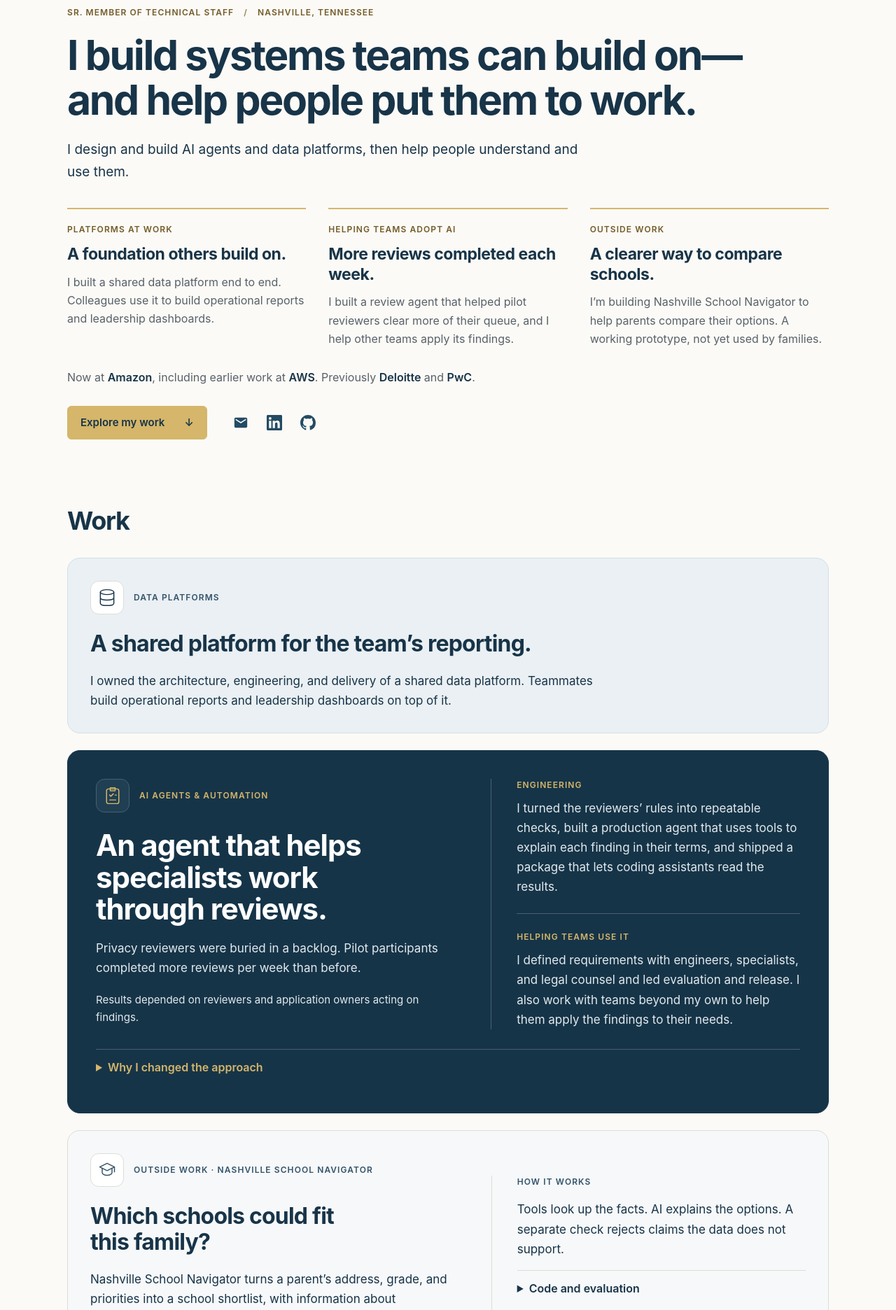
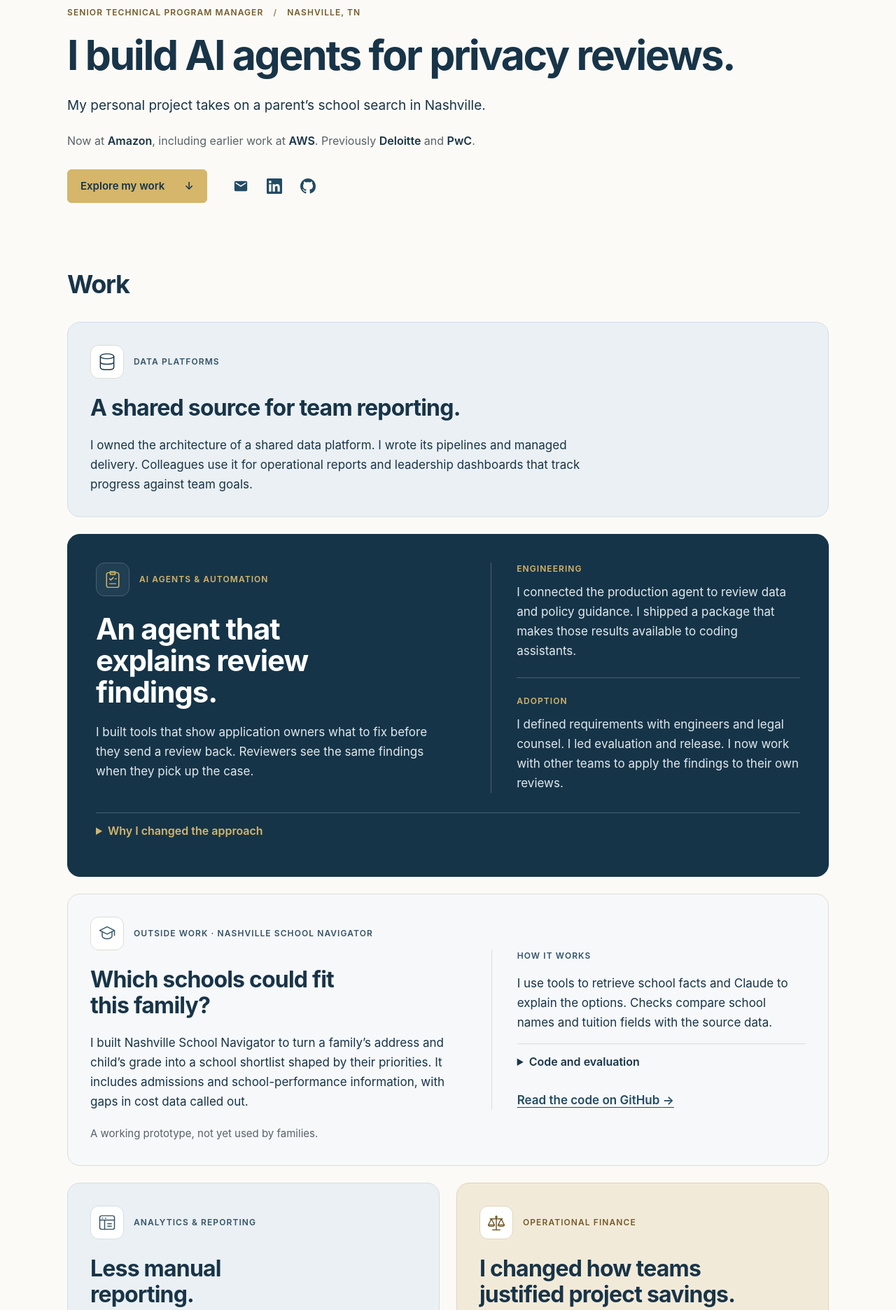
Before and after one commit to lukepionk/lukepionk.com, a website: page site/index.html in a window 1280 px wide. Shown: the part 120-1992 px from the top of the page at 70% size. Drawn offline with Linux system fonts and the light colour scheme.

Commit message:
WIP: revise homepage copy pending review

```diff
--- a/site/index.html
+++ b/site/index.html
@@ -5,16 +5,16 @@
     <meta name="viewport" content="width=device-width, initial-scale=1">
     <meta http-equiv="Content-Security-Policy" content="default-src 'none'; style-src 'self'; img-src 'self'; base-uri 'none'; form-action 'none'">
     <meta name="theme-color" content="#163448">
-    <meta name="description" content="Luke Pionk builds AI agents and data platforms at Amazon, helps teams put them to work, and is building Nashville School Navigator outside work.">
+    <meta name="description" content="I’m Luke Pionk, a Senior Technical Program Manager in Nashville. My projects include privacy review software and Nashville School Navigator.">
     <meta property="og:type" content="website">
-    <meta property="og:title" content="Luke Pionk — Systems teams can build on">
-    <meta property="og:description" content="I build AI agents and data platforms, help teams put them to work, and explore tools for everyday decisions outside work.">
+    <meta property="og:title" content="Luke Pionk — Senior Technical Program Manager">
+    <meta property="og:description" content="I write software for privacy reviewers and finance teams. I share the decisions behind that work here.">
     <meta property="og:url" content="https://lukepionk.com/">
     <meta property="og:locale" content="en_US">
     <link rel="canonical" href="https://lukepionk.com/">
     <link rel="icon" href="/favicon.svg?v=44358af8" type="image/svg+xml">
     <link rel="stylesheet" href="/styles.css?v=444eb70c">
-    <title>Luke Pionk — Systems teams can build on</title>
+    <title>Luke Pionk — Senior Technical Program Manager</title>
   </head>
   <body id="top">
     <a class="skip-link" href="#main">Skip to content</a>
@@ -33,26 +33,9 @@
 
     <main id="main" class="shell">
       <section class="hero" aria-labelledby="hero-title">
-        <p class="eyebrow hero-eyebrow">Sr. member of technical staff <span aria-hidden="true">/</span> Nashville, Tennessee</p>
-        <h1 id="hero-title">I build systems teams can build on&mdash;and help people put them to work.</h1>
-        <p class="hero-intro">I design and build AI agents and data platforms, then help people understand and use them.</p>
-        <div class="intro-stories">
-          <div class="intro-story">
-            <p class="eyebrow">Platforms at work</p>
-            <h2>A foundation others build on.</h2>
-            <p>I built a shared data platform end to end. Colleagues use it to build operational reports and leadership dashboards.</p>
-          </div>
-          <div class="intro-story">
-            <p class="eyebrow">Helping teams adopt AI</p>
-            <h2>More reviews completed each week.</h2>
-            <p>I built a review agent that helped pilot reviewers clear more of their queue, and I help other teams apply its findings.</p>
-          </div>
-          <div class="intro-story">
-            <p class="eyebrow">Outside work</p>
-            <h2>A clearer way to compare schools.</h2>
-            <p>I&rsquo;m building Nashville School Navigator to help parents compare their options. A working prototype, not yet used by families.</p>
-          </div>
-        </div>
+        <p class="eyebrow hero-eyebrow">Senior Technical Program Manager <span aria-hidden="true">/</span> Nashville, TN</p>
+        <h1 id="hero-title">I build AI agents for privacy reviews.</h1>
+        <p class="hero-intro">My personal project takes on a parent&rsquo;s school search in Nashville.</p>
         <p class="hero-background">Now at <strong>Amazon</strong>, including earlier work at <strong>AWS</strong>. Previously <strong>Deloitte</strong> and <strong>PwC</strong>.</p>
         <div class="hero-actions">
           <a class="work-link" href="#work">Explore my work <span aria-hidden="true">↓</span></a>
@@ -74,8 +57,8 @@
               <span class="project-icon"><svg width="28" height="28" viewBox="0 0 32 32" fill="none" stroke="currentColor" stroke-width="1.7" stroke-linecap="round" stroke-linejoin="round" aria-hidden="true" focusable="false"><ellipse cx="16" cy="7" rx="11" ry="4"/><path d="M5 7v9c0 5.3 22 5.3 22 0V7M5 16v9c0 5.3 22 5.3 22 0v-9"/></svg></span>
               <span class="eyebrow">Data platforms</span>
             </div>
-            <h3>A shared platform for the team&rsquo;s reporting.</h3>
-            <p>I owned the architecture, engineering, and delivery of a shared data platform. Teammates build operational reports and leadership dashboards on top of it.</p>
+            <h3>A shared source for team reporting.</h3>
+            <p>I owned the architecture of a shared data platform. I wrote its pipelines and managed delivery. Colleagues use it for operational reports and leadership dashboards that track progress against team goals.</p>
           </article>
           <article class="project project-featured">
             <div class="project-outcome">
@@ -83,24 +66,22 @@
                 <span class="project-icon"><svg width="28" height="28" viewBox="0 0 32 32" fill="none" stroke="currentColor" stroke-width="1.7" stroke-linecap="round" stroke-linejoin="round" aria-hidden="true" focusable="false"><rect x="6" y="5" width="20" height="24" rx="3"/><path d="M12 3h8v5h-8zM11 15l2 2 4-4M11 23h10M20 15h2"/></svg></span>
                 <span class="eyebrow">AI agents &amp; automation</span>
               </div>
-              <h3>An agent that helps specialists work through reviews.</h3>
-              <p>Privacy reviewers were buried in a backlog. Pilot participants completed more reviews per week than before.</p>
-              <p class="project-note">Results depended on reviewers and application owners acting on findings.</p>
+              <h3>An agent that explains review findings.</h3>
+              <p>I built tools that show application owners what to fix before they send a review back. Reviewers see the same findings when they pick up the case.</p>
             </div>
             <div class="project-contribution">
               <p class="eyebrow">Engineering</p>
-              <p>I turned the reviewers&rsquo; rules into repeatable checks, built a production agent that uses tools to explain each finding in their terms, and shipped a package that lets coding assistants read the results.</p>
+              <p>I connected the production agent to review data and policy guidance. I shipped a package that makes those results available to coding assistants.</p>
               <div class="project-ownership">
-                <p class="eyebrow">Helping teams use it</p>
-                <p>I defined requirements with engineers, specialists, and legal counsel and led evaluation and release. I also work with teams beyond my own to help them apply the findings to their needs.</p>
+                <p class="eyebrow">Adoption</p>
+                <p>I defined requirements with engineers and legal counsel. I led evaluation and release. I now work with other teams to apply the findings to their own reviews.</p>
               </div>
             </div>
             <details class="project-story">
               <summary>Why I changed the approach</summary>
               <div class="story-body">
                 <p>The first version asked a model to handle the whole review. Its answers varied between runs.</p>
-                <p>I moved explicit requirements into repeatable checks, used AI for interpretation, and kept final decisions with reviewers.</p>
-                <p>I use agent evaluations and user feedback to check both behavior and usefulness.</p>
+                <p>I moved explicit requirements into repeatable checks and kept AI for interpretation. Reviewers make the final decisions.</p>
               </div>
             </details>
           </article>
@@ -111,17 +92,17 @@
                 <span class="eyebrow">Outside work &middot; Nashville School Navigator</span>
               </div>
               <h3>Which schools could fit this family?</h3>
-              <p>Nashville School Navigator turns a parent&rsquo;s address, grade, and priorities into a school shortlist, with information about admissions, school performance, and costs.</p>
+              <p>I built Nashville School Navigator to turn a family&rsquo;s address and child&rsquo;s grade into a school shortlist shaped by their priorities. It includes admissions and school-performance information, with gaps in cost data called out.</p>
               <p class="project-note">A working prototype, not yet used by families.</p>
             </div>
             <div class="project-contribution">
               <p class="eyebrow">How it works</p>
-              <p>Tools look up the facts. AI explains the options. A separate check rejects claims the data does not support.</p>
+              <p>I use tools to retrieve school facts and Claude to explain the options. Checks compare school names and tuition fields with the source data.</p>
               <details class="project-technical">
                 <summary>Code and evaluation</summary>
                 <div class="story-body">
-                  <p>Built in Python with LangGraph and Claude. Tools handle geocoding, district zone lookup, state school-performance data, and scholarship rules.</p>
-                  <p>The evaluation found no invented facts across ten test families. The repository includes evaluations and traces; those tests do not establish how it will perform for every family.</p>
+                  <p>I wrote the prototype in Python with LangGraph. A geocoder locates the address for district zone lookup. Other tools retrieve state school-performance data and apply scholarship rules.</p>
+                  <p>Across ten test families, my checks found no invented school names or tuition figures. The repository includes the evaluations and recorded runs.</p>
                 </div>
               </details>
               <p class="project-link"><a href="https://github.com/lukepionk/nashville-school-navigator">Read the code on GitHub <span aria-hidden="true">&rarr;</span></a></p>
@@ -134,9 +115,10 @@
             </div>
             <h3>Less manual<br class="desktop-break"> reporting.</h3>
             <p>I automated weekly finance reporting with tools the team still uses after my move to another role.</p>
+            <p>For a separate month-end productivity report, I automated the queries that filled the file. Leaders could use one view of actuals against plan to investigate variances without first reconciling the figures.</p>
             <div class="project-contribution">
               <p class="eyebrow">My contribution</p>
-              <p>I owned the reporting roadmap, built SQL pipelines, anomaly detection, and dashboards, and guided engineers&rsquo; analysis and code reviews.</p>
+              <p>I owned the reporting roadmap. I wrote SQL pipelines for dashboards and added anomaly detection. I guided engineers through their analyses and code reviews.</p>
             </div>
           </article>
           <article class="project project-finance">
@@ -144,8 +126,8 @@
               <span class="project-icon"><svg width="28" height="28" viewBox="0 0 32 32" fill="none" stroke="currentColor" stroke-width="1.7" stroke-linecap="round" stroke-linejoin="round" aria-hidden="true" focusable="false"><path d="M16 5v23M10 28h12M6 10h20M8 10l-5 10h10L8 10ZM24 10l-5 10h10l-5-10Z"/><path d="M3 20c0 3 10 3 10 0M19 20c0 3 10 3 10 0"/><circle cx="16" cy="7" r="2" fill="currentColor" stroke="none"/></svg></span>
               <span class="eyebrow">Operational finance</span>
             </div>
-            <h3>Investment decisions<br class="desktop-break"> grounded in evidence.</h3>
-            <p>Leaders used a common standard to compare measured benefits with program costs and challenge unsupported savings claims.</p>
+            <h3>I changed how teams<br class="desktop-break"> justified project savings.</h3>
+            <p>Projects were reaching leadership reviews without a clear calculation behind their savings claims. I required owners to document that calculation alongside the estimate.</p>
             <div class="project-contribution">
               <p class="eyebrow">My contribution</p>
               <p>I tested productivity gains against normal variation before estimating financial benefits.</p>
@@ -168,16 +150,12 @@
             <h3>Build with the experts.</h3>
             <p>I sat with specialists to document their review criteria. They helped shape the checks and championed adoption.</p>
           </div>
-          <div class="lesson">
-            <h3>Test an idea more than one way.</h3>
-            <p>I check a savings claim like an auditor, size a failure like a security reviewer, and ship like an engineer. When those views disagree, that&rsquo;s where the real problem is.</p>
-          </div>
         </div>
         <div class="personal-path">
           <h3>My path</h3>
           <ol class="career-path" role="list">
             <li>
-              <span class="career-date">Started at 15</span>
+              <span class="career-date">Started working at 15</span>
               <h4>Restaurants</h4>
               <p>I worked in the kitchen and dining room at family-owned restaurants&mdash;a steakhouse and an Italian/Greek restaurant.</p>
             </li>
```
Also changed, not shown: tests/site.spec.js (+5 -12 lines).
